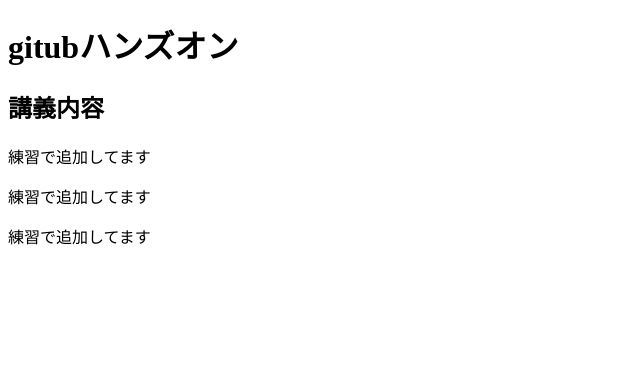
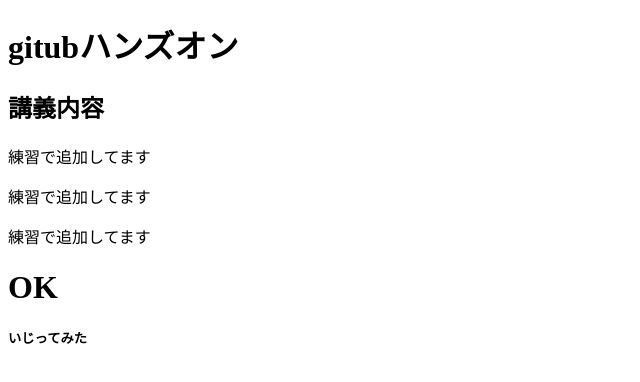
Before and after one commit to MasaYoshi1111/github-handon, a plain HTML site: page index.html in a window 1280 px wide. Shown: the whole page, without its empty margins (0-640 px from the left). Drawn offline with Linux system fonts and the light colour scheme.

Commit message:
練習繰り返く

```diff
--- a/index.html
+++ b/index.html
@@ -11,5 +11,11 @@
     <p>練習で追加してます</p>
     <p>練習で追加してます</p>
     <p>練習で追加してます</p>
+    <div>
+      <div>
+        <h1>OK</h1>
+      </div>
+    </div>
+    <h5>いじってみた</h5>
   </body>
 </html>
```
